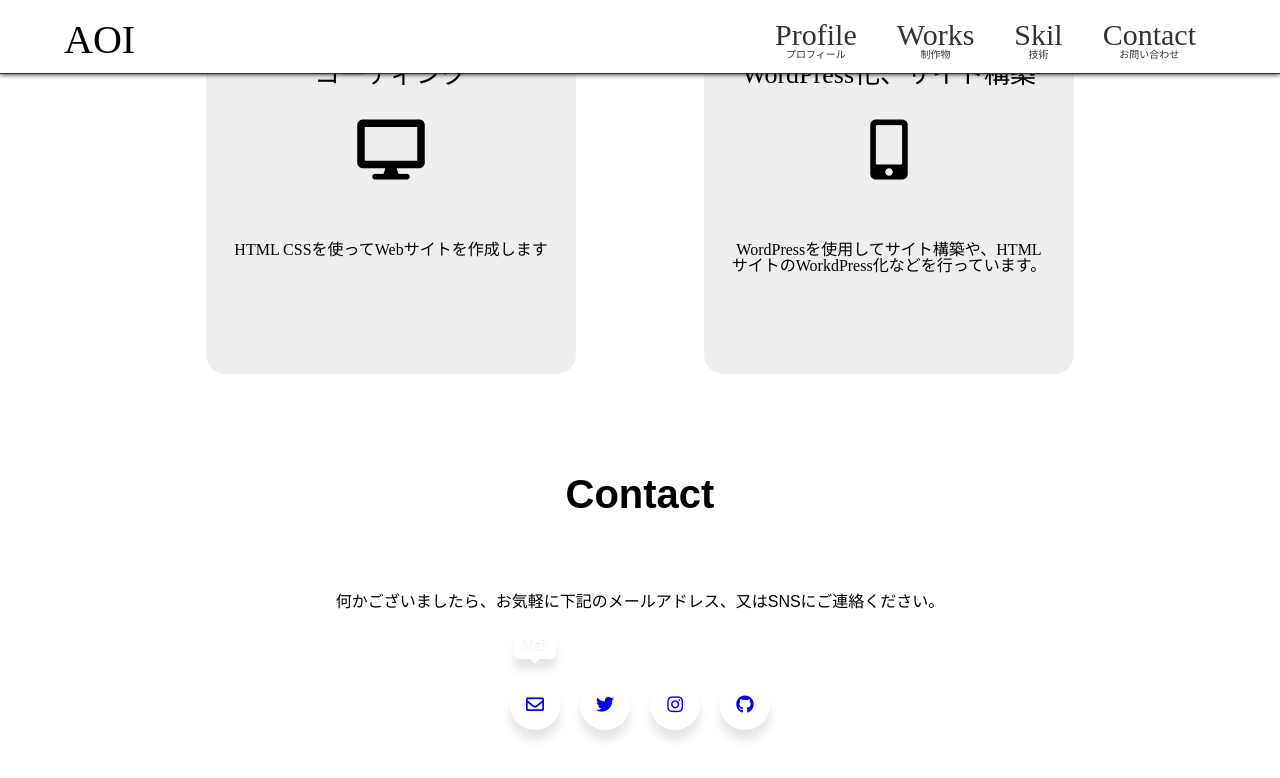
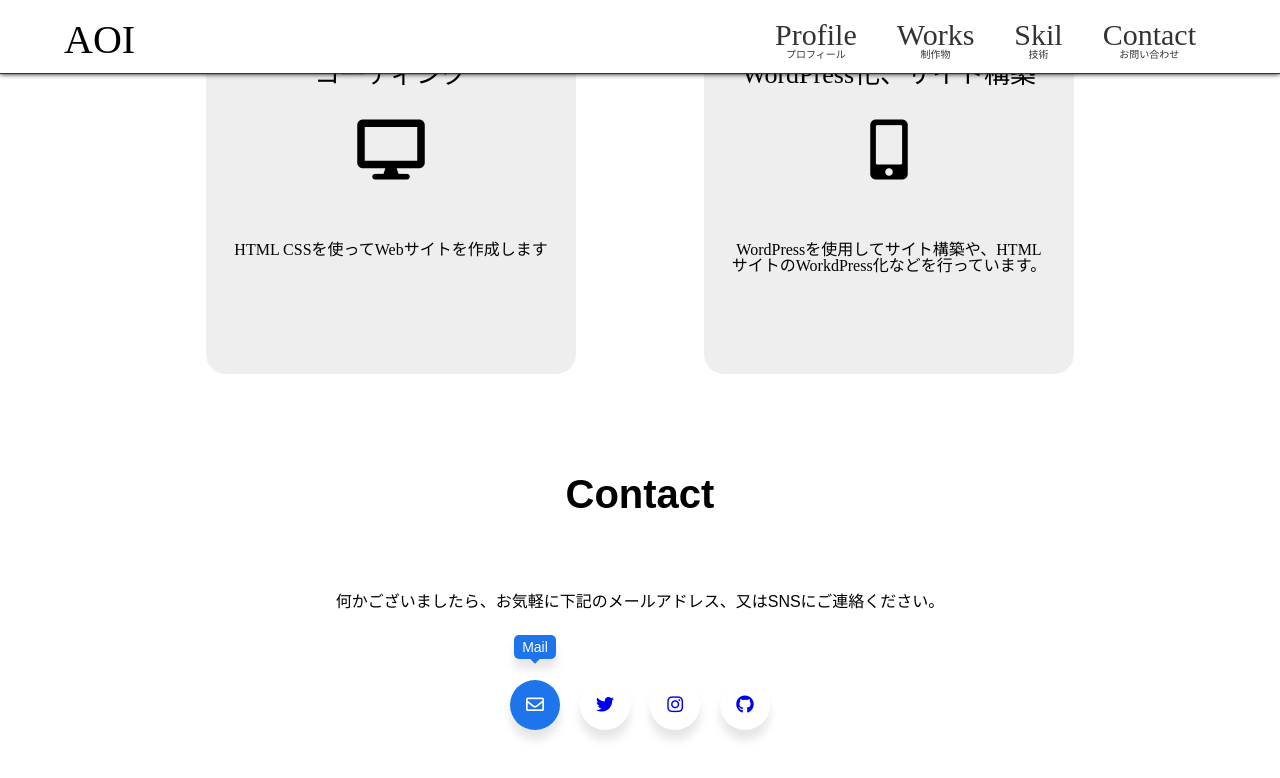
Before and after one commit to aoi1220/Portfolio2, a plain HTML site: page index.html in a window 1280 px wide. In both pictures the pointer is over the element "Mail". Shown: the part 2459-3237 px from the top of the page. Drawn offline with nearby package versions, Linux system fonts and the light colour scheme.

Commit message:
Update style.css
メールアドレスのフォームを追加した。

```diff
--- a/css/style.css
+++ b/css/style.css
@@ -252,6 +252,14 @@ footer {
     text-shadow: 0px -1px 0px rgba(0, 0, 0, 0.1);
   }
 
+  .footer-wrapper .mailadress:hover,
+  .footer-wrapper .mailadress:hover .tooltip,
+  .footer-wrapper .mailadress:hover a,
+  .footer-wrapper .mailadress:hover .tooltip::before {
+    background-color: #1E75EB;
+    color: #ffffff;
+  }
+
 
   .footer-wrapper .twitter:hover,
   .footer-wrapper .twitter:hover .tooltip,
```
